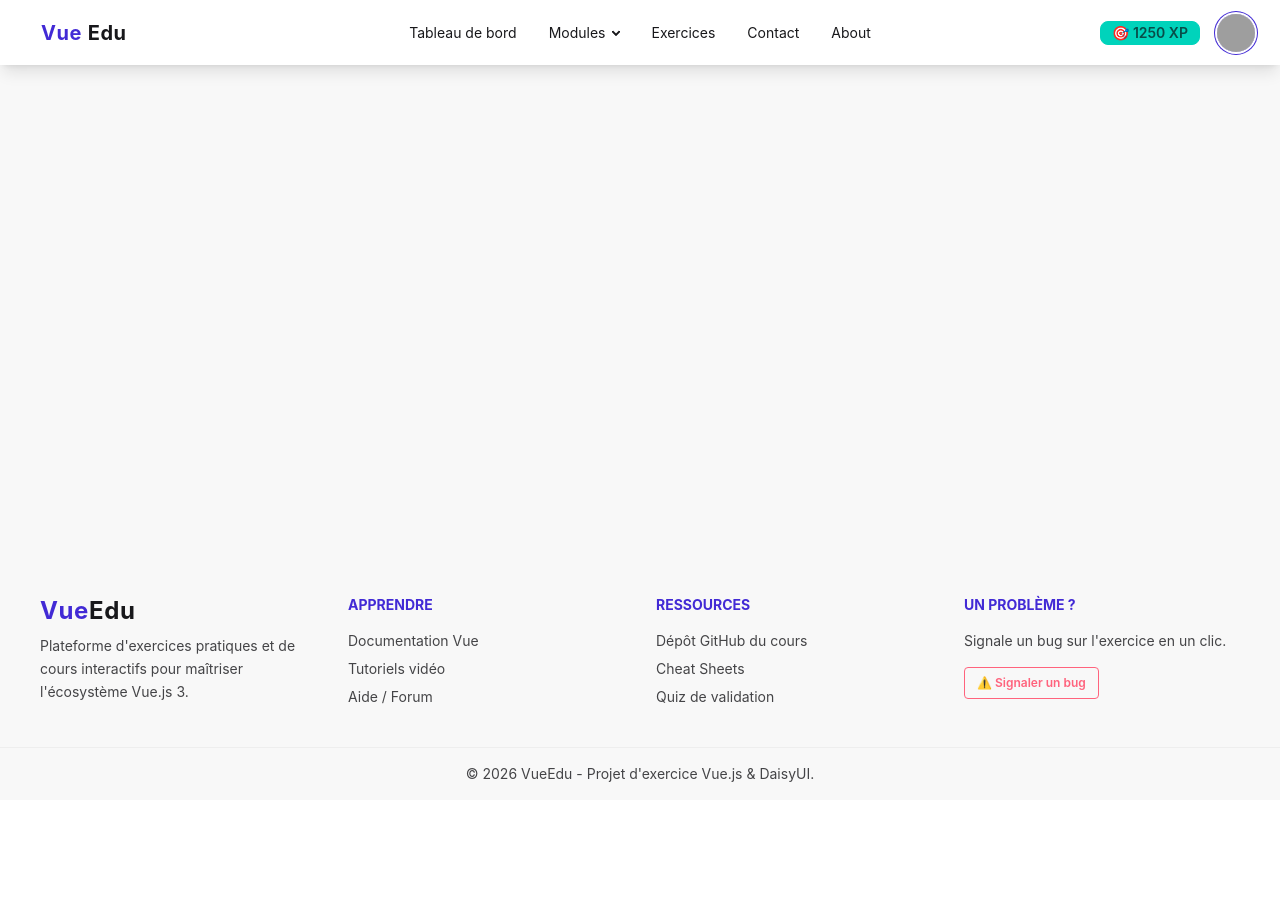
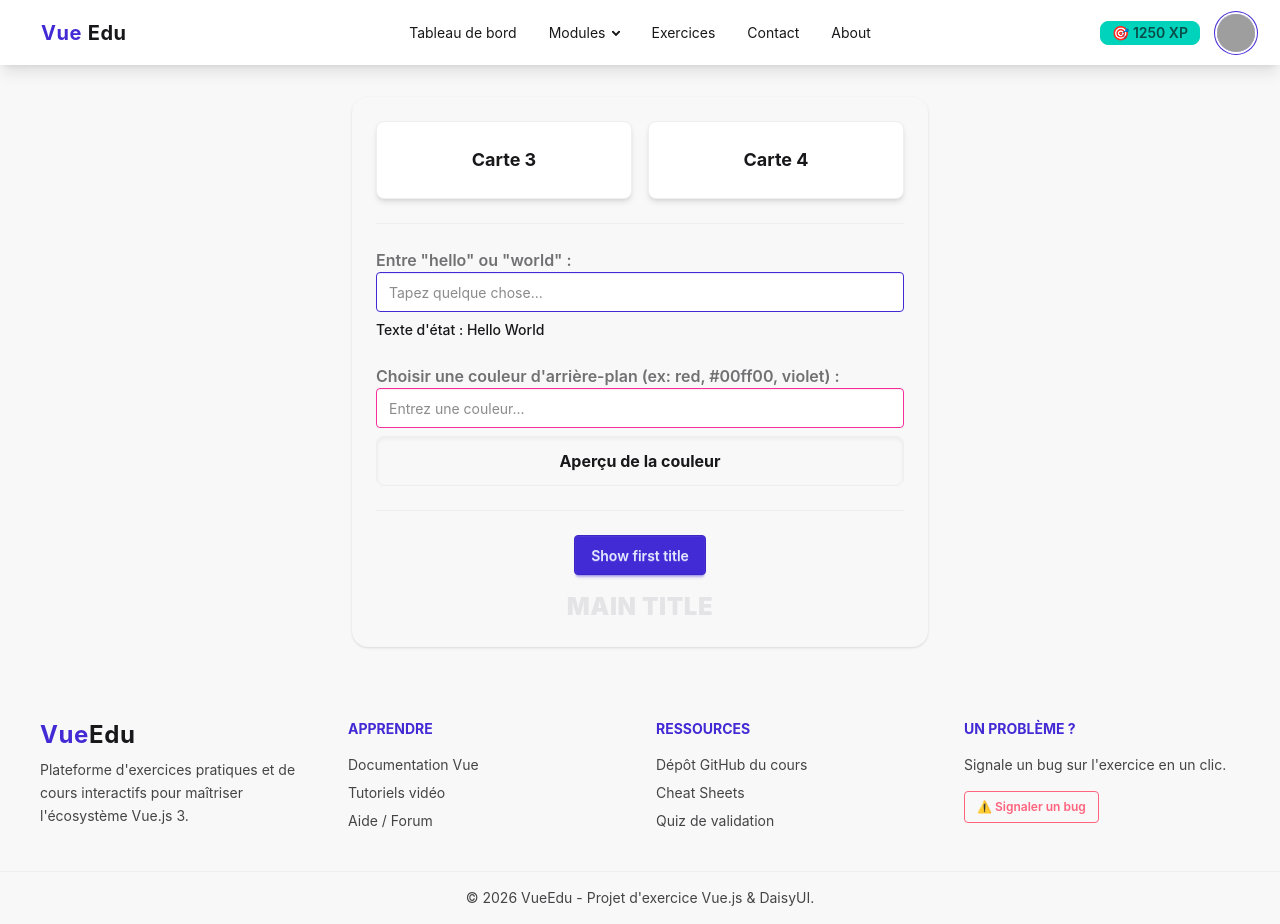
Before and after one commit to underfr/cda-noname-vuejs, a Vue app: page /style in a window 1280 px wide. Before the commit the page ends 800 px from the top, so only its background shows below. Built offline with nearby package versions, Linux system fonts and the light colour scheme; grey boxes are pictures that could not be loaded.

Commit message:
Ex: Dynamic Stylind

```diff
--- a/src/components/AppHeader.vue
+++ b/src/components/AppHeader.vue
@@ -43,6 +43,7 @@
               <li><RouterLink to="/binds">2. V-Bind</RouterLink></li>
               <li><RouterLink to="/count">3. Count</RouterLink></li>
               <li><RouterLink to="/input">4. Input</RouterLink></li>
+              <li><RouterLink to="/style">5. Style</RouterLink></li>
             </ul>
           </details>
         </li>
--- a/src/router/index.js
+++ b/src/router/index.js
@@ -9,6 +9,8 @@ const router = createRouter({
         { path: '/binds', name: 'Binds', component: () => import('../views/exercices/User.vue') },
         { path: '/count', name: 'Count', component: () => import('../views/exercices/Count.vue') },
         { path: '/input', name: 'Input', component: () => import('../views/exercices/Input.vue') },
+        { path: '/countcrash', name: 'Input', component: () => import('../views/exercices/CountCrash.vue') },
+        { path: '/style', name: 'Input', component: () => import('../views/exercices/StyleDynamic.vue') },
     ],
 });
 
--- /dev/null
+++ b/src/views/exercices/CountCrash.vue
@@ -0,0 +1,44 @@
+<template>
+    <div class="flex items-center justify-center flex-col gap-2">
+        <h2 class="text-primary text-2xl">Count by 1</h2>
+        <div class="flex items-center justify-center gap-2">
+          <button @click="minus" class="btn btn-error">-</button>
+          <p>{{ count }}</p>
+          <button @click="add" class="btn btn-primary">+</button>
+        </div>
+        <p>Résultat de la fonction showUser(): {{ showUser }}</p>
+        <h2 class="text-primary text-2xl">Count custom</h2>
+        <div class="flex items-center justify-center gap-2">
+          <button @click="minusCustom(33)" class="btn btn-error">-</button>
+          <p>{{ count }}</p>
+          <button @click="addCustom(67)" class="btn btn-primary">+</button>
+        </div>
+    </div>
+</template>
+
+<script setup>
+import { computed, ref } from "vue";
+
+const count = ref(67);
+const add = () => {
+    return count.value++;
+};
+const minus = () => {
+    return count.value--;
+};
+
+const addCustom = (add) => {
+    return count.value += add;
+}
+const minusCustom = (minus) => {
+    return count.value -= minus;
+}
+
+const userName = ref("")
+const showUser = computed(()=>{
+    console.log("showUser Executer")
+    return userName ? "Online" : "Offline"
+})
+</script>
+
+<style lang="css" scoped></style>
--- /dev/null
+++ b/src/views/exercices/StyleDynamic.vue
@@ -0,0 +1,159 @@
+<template>
+    <div class="p-6 max-w-xl mx-auto space-y-6 bg-base-200 rounded-2xl shadow-sm">
+
+      <div class="grid grid-cols-2 gap-4">
+        <div class="col-span-1">
+          <div
+            class="card bg-base-100 shadow-md border border-base-300 cursor-pointer transition-all duration-300 transform hover:scale-105"
+            @click="selectionCard(3)"
+            v-bind:class="{ class1: selectCard3 }"
+          >
+            <div class="card-body p-6 items-center text-center">
+              <h5 class="card-title text-lg font-bold">Carte 3</h5>
+            </div>
+          </div>
+        </div>
+
+        <div class="col-span-1">
+          <div
+            class="card bg-base-100 shadow-md border border-base-300 cursor-pointer transition-all duration-300 transform hover:scale-105"
+            @click="selectionCard(4)"
+            :class="{ class2: selectCard4 }"
+          >
+            <div class="card-body p-6 items-center text-center">
+              <h5 class="card-title text-lg font-bold">Carte 4</h5>
+            </div>
+          </div>
+        </div>
+      </div>
+
+      <hr class="border-base-300" />
+
+      <div class="form-control w-full">
+        <label class="label">
+          <span class="label-text font-semibold">Entre "hello" ou "world" :</span>
+        </label>
+        <input
+          type="text"
+          v-model="inputWorld"
+          @keyup="checkKeyUp"
+          placeholder="Tapez quelque chose..."
+          class="input input-bordered input-primary w-full"
+        >
+        <p
+          class="mt-2 text-sm font-medium transition-all"
+          :class="{ maClasseWorld: isInputWorld, maClasseHello: isInputHello }"
+        >
+          Texte d'état : Hello World
+        </p>
+      </div>
+
+      <div class="form-control w-full">
+        <label class="label">
+          <span class="label-text font-semibold">Choisir une couleur d'arrière-plan (ex: red, #00ff00, violet) :</span>
+        </label>
+        <input
+          type="text"
+          v-model="inputColor"
+          placeholder="Entrez une couleur..."
+          class="input input-bordered input-secondary w-full"
+        >
+        <p
+          class="mt-2 p-3 rounded-lg text-center font-bold shadow-inner border border-base-300 transition-all duration-300"
+          :style="{ backgroundColor: inputColor }"
+        >
+          Aperçu de la couleur
+        </p>
+      </div>
+
+      <hr class="border-base-300" />
+
+      <div class="flex flex-col items-center gap-4">
+        <button class="btn btn-primary btn-block sm:w-auto" @click="showTitle()">
+          Show first title
+        </button>
+
+        <h1
+          class="text-2xl font-black tracking-wide uppercase text-neutral-content transition-all"
+          :class="{ classTitle: selectTitle }"
+        >
+          Main title
+        </h1>
+      </div>
+
+    </div>
+  </template>
+
+  <script setup lang='js'>
+  import { ref } from 'vue'
+
+  const selectCard1 = ref(false);
+  const selectCard2 = ref(false);
+  const selectCard3 = ref(false);
+  const selectCard4 = ref(false);
+  const selectTitle = ref(false);
+  const inputWorld = ref("");
+  const isInputWorld = ref(false);
+  const isInputHello = ref(false);
+  const inputColor = ref("");
+
+  const checkKeyUp = ()=> {
+      if (inputWorld.value === "world"){
+          isInputWorld.value = true
+      } else {
+          isInputWorld.value = false
+      }
+      if (inputWorld.value === "hello"){
+          isInputHello.value = true
+      } else {
+          isInputHello.value = false
+      }
+  }
+
+  function selectionCard(uneCard) {
+      if (uneCard === 1) {
+          selectCard1.value = !selectCard1.value;
+      }
+      if (uneCard === 2) {
+          selectCard2.value = !selectCard2.value;
+      }
+      if (uneCard === 3) {
+      selectCard3.value = !selectCard3.value;
+    }
+    if (uneCard === 4) {
+      selectCard4.value = !selectCard4.value;
+    }
+  }
+
+  function showTitle(){
+      selectTitle.value = !selectTitle.value;
+  }
+  </script>
+
+  <style scoped lang="css">
+  .class1 {
+    background-color: mediumslateblue !important;
+    color: white;
+    font-style: italic;
+  }
+
+  .class2 {
+    background-color: chartreuse !important;
+    color: black;
+    font-size: large;
+  }
+
+  .classTitle {
+      display: none;
+  }
+
+  .maClasseWorld {
+      color: #3b82f6;
+      font-weight: bold;
+  }
+
+  .maClasseHello {
+      color: #eab308;
+      font-weight: bold;
+  }
+  </style>
```
